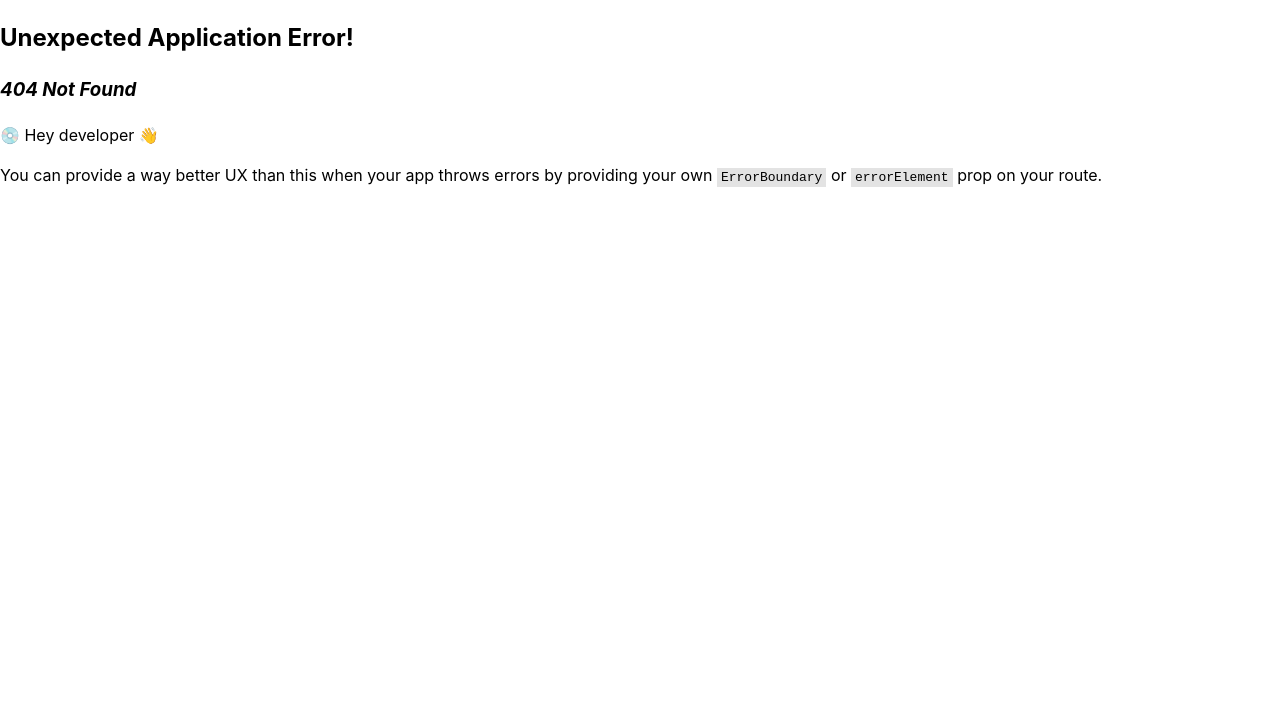
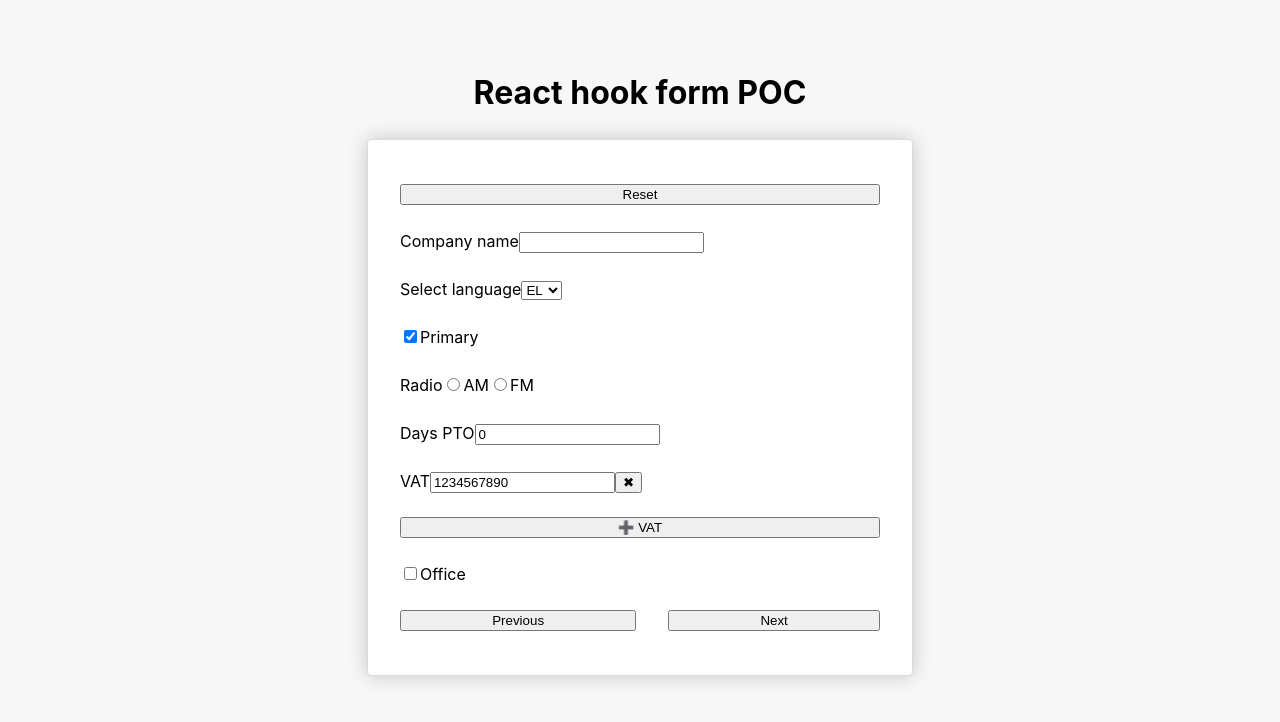
Before and after one commit to JasonTrib/poc-react-hook-form, a React (Vite) app: page /jobs/step/2 in a window 1280 px wide. Before the commit this address had no page. Shown: the top 722 px of the page. Built offline with nearby package versions, Linux system fonts and the light colour scheme.

Commit message:
split form fields and keep data persistency across steps

```diff
--- a/package.json
+++ b/package.json
@@ -13,6 +13,8 @@
     "@emotion/styled": "^11.10.5",
     "@hookform/resolvers": "^2.9.11",
     "@mui/material": "^5.11.9",
+    "@types/lodash": "^4.14.191",
+    "lodash": "^4.17.21",
     "react": "^18.2.0",
     "react-dom": "^18.2.0",
     "react-hook-form": "^7.43.1",
--- a/src/FormStep1.tsx
+++ b/src/FormStep1.tsx
@@ -1,70 +1,50 @@
 import { DevTool } from "@hookform/devtools";
 import { zodResolver } from "@hookform/resolvers/zod";
-import { useContext, useEffect } from "react";
-import { SubmitHandler, useFieldArray, useForm } from "react-hook-form";
+import { useContext } from "react";
+import { SubmitHandler, useForm } from "react-hook-form";
 import { useNavigate } from "react-router-dom";
-import { radioOptions, selectLangOptions } from "./data/data";
 import { JobsFormContext } from "./routes/Jobs";
 import "./styles/form.css";
-import FormSchema, { FormSchemaT } from "./validations/FormSchema";
+import { FormStep1Schema, FormStep1SchemaT } from "./validations/FormSchema";
 
 function FormStep1() {
   const navigate = useNavigate();
-  const { formData, setFormData } = useContext(JobsFormContext);
+  const { fieldsStep1Data, setFieldsStep1Data } = useContext(JobsFormContext);
   const {
     register,
-    unregister,
     handleSubmit,
     formState: { errors },
     control,
     reset,
-    watch,
-  } = useForm<FormSchemaT>({
-    resolver: zodResolver(FormSchema),
-    defaultValues: formData,
+  } = useForm<FormStep1SchemaT>({
+    resolver: zodResolver(FormStep1Schema),
+    defaultValues: fieldsStep1Data,
     // shouldUnregister: true,
     // mode: "onBlur",
     // mode: "onChange",
     // reValidateMode: "onBlur",
   });
-  const { fields, append, remove } = useFieldArray({
-    name: "invoice",
-    control,
-  });
 
-  const onSubmit: SubmitHandler<FormSchemaT> = (data) => {
-    setFormData(data);
-    navigate("../step-2");
+  const onSubmit: SubmitHandler<FormStep1SchemaT> = (data) => {
+    setFieldsStep1Data(data);
+    navigate("../step/2");
   };
   const handleReset = () =>
     reset({
-      companyName: "",
+      username: "",
       password: "",
       confirmPassword: "",
-      selectLang: "EL",
-      isPrimary: false,
-      radio: "",
-      daysPto: 0,
-      invoice: [],
-      hasOffice: false,
     });
-  const officeFieldValue = watch("hasOffice");
-
-  useEffect(() => {
-    if (officeFieldValue === false) {
-      unregister("address");
-    }
-  }, [unregister, officeFieldValue]);
 
   return (
     <>
       <form onSubmit={handleSubmit(onSubmit)} className="form">
         <button onClick={handleReset}>Reset</button>
 
-        <label htmlFor="companyName">
-          <span>Company name</span>
-          <input type="text" {...register("companyName")} />
-          <span className="error">{errors.companyName?.message}</span>
+        <label htmlFor="username">
+          <span>Username</span>
+          <input type="text" {...register("username")} />
+          <span className="error">{errors.username?.message}</span>
         </label>
 
         <label htmlFor="password">
@@ -79,71 +59,6 @@ function FormStep1() {
           <span className="error">{errors.confirmPassword?.message}</span>
         </label>
 
-        <label htmlFor="selectLang">
-          <span>Select language</span>
-          <select {...register("selectLang")}>
-            {selectLangOptions.map((value) => (
-              <option key={value} value={value}>
-                {value}
-              </option>
-            ))}
-          </select>
-          <span className="error">{errors.selectLang?.message}</span>
-        </label>
-
-        <label>
-          <input type="checkbox" {...register("isPrimary")} />
-          <span>Primary</span>
-          <span className="error">{errors.isPrimary?.message}</span>
-        </label>
-
-        <div>
-          <span>Radio</span>
-          {radioOptions.map((value) => (
-            <label key={value}>
-              <input {...register("radio")} type="radio" value={value} />
-              {value}
-            </label>
-          ))}
-          <span className="error">{errors.radio?.message}</span>
-        </div>
-
-        <label htmlFor="daysPto">
-          <span>Days PTO</span>
-          <input type="number" {...register("daysPto")} />
-          <span className="error">{errors.daysPto?.message}</span>
-        </label>
-
-        {fields.map((field, idx) => (
-          <div key={field.id}>
-            <label htmlFor="vat">
-              <span>VAT</span>
-              <input type="number" {...register(`invoice.${idx}.vatNumber` as const)} />
-              <span className="error">{errors.invoice?.[idx]?.vatNumber?.message}</span>
-            </label>
-            <button type="button" onClick={() => remove(idx)}>
-              ✖
-            </button>
-          </div>
-        ))}
-        <button type="button" onClick={() => append({ vatNumber: null })}>
-          ➕ VAT
-        </button>
-
-        <label>
-          <input type="checkbox" {...register("hasOffice")} />
-          <span>Office</span>
-          <span className="error">{errors.hasOffice?.message}</span>
-        </label>
-
-        {officeFieldValue === true && (
-          <label htmlFor="address">
-            <span>Address</span>
-            <input type="text" {...register("address")} />
-            <span className="error">{errors.address?.message}</span>
-          </label>
-        )}
-
         <button type="submit">Next</button>
       </form>
       <DevTool control={control} />
--- a/src/FormStep2.tsx
+++ b/src/FormStep2.tsx
@@ -1,25 +1,137 @@
 import { DevTool } from "@hookform/devtools";
-// import { useContext } from "react";
-import { SubmitHandler, useForm } from "react-hook-form";
+import { zodResolver } from "@hookform/resolvers/zod";
+import { useContext, useEffect } from "react";
+import { SubmitHandler, useFieldArray, useForm } from "react-hook-form";
 import { useNavigate } from "react-router-dom";
-// import { JobsFormContext } from "./routes/Jobs";
+import { radioOptions, selectLangOptions } from "./data/data";
+import { JobsFormContext } from "./routes/Jobs";
 import "./styles/form.css";
-import { FormSchemaT } from "./validations/FormSchema";
+import { FormStep2Schema, FormStep2SchemaT } from "./validations/FormSchema";
 
-function FormStep2() {
+function FormStep1() {
   const navigate = useNavigate();
-  // const { formData, setFormData } = useContext(JobsFormContext);
-  const { handleSubmit, control } = useForm<FormSchemaT>();
+  const { fieldsStep2Data, setFieldsStep2Data } = useContext(JobsFormContext);
+  const {
+    register,
+    unregister,
+    handleSubmit,
+    formState: { errors },
+    control,
+    reset,
+    watch,
+  } = useForm<FormStep2SchemaT>({
+    resolver: zodResolver(FormStep2Schema),
+    defaultValues: fieldsStep2Data,
+    // shouldUnregister: true,
+    // mode: "onBlur",
+    // mode: "onChange",
+    // reValidateMode: "onBlur",
+  });
+  const { fields, append, remove } = useFieldArray({
+    name: "invoice",
+    control,
+  });
 
-  const onSubmit: SubmitHandler<FormSchemaT> = (data) => {
-    navigate("../step-3");
+  const onSubmit: SubmitHandler<FormStep2SchemaT> = (data) => {
+    setFieldsStep2Data(data);
+    navigate("../step/3");
   };
+  const handleReset = () =>
+    reset({
+      companyName: "",
+      selectLang: "EN",
+      isPrimary: false,
+      radio: "",
+      daysPto: 0,
+      invoice: [],
+      hasOffice: false,
+    });
+  const officeFieldValue = watch("hasOffice");
+
+  useEffect(() => {
+    if (officeFieldValue === false) {
+      unregister("address");
+    }
+  }, [unregister, officeFieldValue]);
 
   return (
     <>
       <form onSubmit={handleSubmit(onSubmit)} className="form">
+        <button onClick={handleReset}>Reset</button>
+
+        <label htmlFor="companyName">
+          <span>Company name</span>
+          <input type="text" {...register("companyName")} />
+          <span className="error">{errors.companyName?.message}</span>
+        </label>
+
+        <label htmlFor="selectLang">
+          <span>Select language</span>
+          <select {...register("selectLang")}>
+            {selectLangOptions.map((value) => (
+              <option key={value} value={value}>
+                {value}
+              </option>
+            ))}
+          </select>
+          <span className="error">{errors.selectLang?.message}</span>
+        </label>
+
+        <label>
+          <input type="checkbox" {...register("isPrimary")} />
+          <span>Primary</span>
+          <span className="error">{errors.isPrimary?.message}</span>
+        </label>
+
+        <div>
+          <span>Radio</span>
+          {radioOptions.map((value) => (
+            <label key={value}>
+              <input {...register("radio")} type="radio" value={value} />
+              {value}
+            </label>
+          ))}
+          <span className="error">{errors.radio?.message}</span>
+        </div>
+
+        <label htmlFor="daysPto">
+          <span>Days PTO</span>
+          <input type="number" {...register("daysPto")} />
+          <span className="error">{errors.daysPto?.message}</span>
+        </label>
+
+        {fields.map((field, idx) => (
+          <div key={field.id}>
+            <label htmlFor="vat">
+              <span>VAT</span>
+              <input type="number" {...register(`invoice.${idx}.vatNumber` as const)} />
+              <span className="error">{errors.invoice?.[idx]?.vatNumber?.message}</span>
+            </label>
+            <button type="button" onClick={() => remove(idx)}>
+              ✖
+            </button>
+          </div>
+        ))}
+        <button type="button" onClick={() => append({ vatNumber: null })}>
+          ➕ VAT
+        </button>
+
+        <label>
+          <input type="checkbox" {...register("hasOffice")} />
+          <span>Office</span>
+          <span className="error">{errors.hasOffice?.message}</span>
+        </label>
+
+        {officeFieldValue === true && (
+          <label htmlFor="address">
+            <span>Address</span>
+            <input type="text" {...register("address")} />
+            <span className="error">{errors.address?.message}</span>
+          </label>
+        )}
+
         <div className="nav">
-          <button type="button" onClick={() => navigate("../step-1")}>
+          <button type="button" onClick={() => navigate("../step/1")}>
             Previous
           </button>
           <button type="submit">Next</button>
@@ -30,4 +142,4 @@ function FormStep2() {
   );
 }
 
-export default FormStep2;
+export default FormStep1;
--- a/src/FormStep3.tsx
+++ b/src/FormStep3.tsx
@@ -1,27 +1,40 @@
 import { DevTool } from "@hookform/devtools";
+import { zodResolver } from "@hookform/resolvers/zod";
+import _ from "lodash";
 import { useContext } from "react";
 import { SubmitHandler, useForm } from "react-hook-form";
 import { useNavigate } from "react-router-dom";
 import { JobsFormContext } from "./routes/Jobs";
 import "./styles/form.css";
-import { FormSchemaT } from "./validations/FormSchema";
+import { FormSchema, FormSchemaT } from "./validations/FormSchema";
 
 function FormStep3() {
   const navigate = useNavigate();
-  const { formData } = useContext(JobsFormContext);
-  const { handleSubmit, control } = useForm<FormSchemaT>();
+  const { fieldsStep1Data, fieldsStep2Data } = useContext(JobsFormContext);
+  const fieldsData = { ...fieldsStep1Data, ...fieldsStep2Data };
+  const {
+    handleSubmit,
+    control,
+    formState: { errors },
+  } = useForm<FormSchemaT>({
+    defaultValues: fieldsData,
+    resolver: zodResolver(FormSchema),
+  });
 
   const onSubmit: SubmitHandler<FormSchemaT> = (data) => {
+    console.log("data", data);
     navigate("/");
   };
 
   return (
     <>
       <form onSubmit={handleSubmit(onSubmit)} className="form">
-        <pre style={{ background: "hsl(0deg 0% 0% / 5%)" }}>{JSON.stringify(formData, null, 2)}</pre>
+        <pre style={{ background: "hsl(0deg 0% 0% / 5%)" }}>{JSON.stringify(fieldsData, null, 2)}</pre>
+
+        {!_.isEmpty(errors) && <span className="error">Validation errors exist! Go back and fix them!</span>}
 
         <div className="nav">
-          <button type="button" onClick={() => navigate("../step-2")}>
+          <button type="button" onClick={() => navigate("../step/2")}>
             Previous
           </button>
           <button type="submit">Submit</button>
--- a/src/data/data.ts
+++ b/src/data/data.ts
@@ -1,7 +1,11 @@
-export const defaultFieldData = {
-  companyName: "XE",
+export const defaultFieldsStep1Data = {
+  username: "",
   password: "",
   confirmPassword: "",
+};
+
+export const defaultFieldsStep2Data = {
+  companyName: "",
   selectLang: "EL",
   isPrimary: true,
   radio: "",
--- a/src/main.tsx
+++ b/src/main.tsx
@@ -18,15 +18,15 @@ const router = createBrowserRouter([
     element: <Jobs />,
     children: [
       {
-        path: "step-1",
+        path: "step/1",
         element: <FormStep1 />,
       },
       {
-        path: "step-2",
+        path: "step/2",
         element: <FormStep2 />,
       },
       {
-        path: "step-3",
+        path: "step/3",
         element: <FormStep3 />,
       },
     ],
--- a/src/routes/Jobs.tsx
+++ b/src/routes/Jobs.tsx
@@ -1,15 +1,16 @@
 import { createContext, useState } from "react";
 import { Outlet } from "react-router-dom";
-import { defaultFieldData } from "../data/data";
+import { defaultFieldsStep1Data, defaultFieldsStep2Data } from "../data/data";
 import "../styles/index.css";
 
 export const JobsFormContext = createContext(null);
 
 export default function Jobs() {
-  const [state, setState] = useState(defaultFieldData);
+  const [fieldsStep1Data, setFieldsStep1Data] = useState(defaultFieldsStep1Data);
+  const [fieldsStep2Data, setFieldsStep2Data] = useState(defaultFieldsStep2Data);
 
   return (
-    <JobsFormContext.Provider value={{ formData: state, setFormData: setState }}>
+    <JobsFormContext.Provider value={{ fieldsStep1Data, setFieldsStep1Data, fieldsStep2Data, setFieldsStep2Data }}>
       <div className="app">
         <h1>React hook form POC</h1>
         <Outlet />
--- a/src/routes/Root.tsx
+++ b/src/routes/Root.tsx
@@ -3,7 +3,7 @@ import "../styles/index.css";
 
 export default function Root() {
   return (
-    <Link to={"jobs/step-1"}>
+    <Link to={"jobs/step/1"}>
       <h2 style={{ textAlign: "center" }}>Begin</h2>
     </Link>
   );
--- a/src/validations/FormSchema.ts
+++ b/src/validations/FormSchema.ts
@@ -1,10 +1,18 @@
 import { z } from "zod";
 
-const FormSchema = z
+export const FormStep1Schema = z
   .object({
-    companyName: z.string().trim().min(3, "Must be at least 3 characters long!"),
+    username: z.string().trim().min(3, "Must be at least 3 characters long!"),
     password: z.string().min(4, "Must be at least 4 characters long!"),
     confirmPassword: z.string().min(4, "Must be at least 4 characters long!"),
+  })
+  .refine((schema) => schema.password === schema.confirmPassword, {
+    message: "Passwords do not match!",
+    path: ["confirmPassword"],
+  });
+
+export const FormStep2Schema = z.object({
+  companyName: z.string().trim().min(2, "Must be at least 2 characters long!"),
   selectLang: z.string(),
   isPrimary: z.boolean(),
   radio: z.string().or(z.null()),
@@ -18,12 +26,10 @@ const FormSchema = z
         .refine((val) => String(val).match(/^$|^\d{10,15}$/), "Must be between 10 and 15 digits!"),
     })
   ),
-  })
-  .refine((schema) => schema.password === schema.confirmPassword, {
-    message: "Passwords do not match!",
-    path: ["confirmPassword"],
 });
 
-export default FormSchema;
+export const FormSchema = FormStep1Schema.and(FormStep2Schema);
 
+export type FormStep1SchemaT = z.infer<typeof FormStep1Schema>;
+export type FormStep2SchemaT = z.infer<typeof FormStep2Schema>;
 export type FormSchemaT = z.infer<typeof FormSchema>;
```
Also changed, not shown: 1 other file (tests, documents, lock files or other folders). Lines whose indentation alone changed are shown as unchanged.
